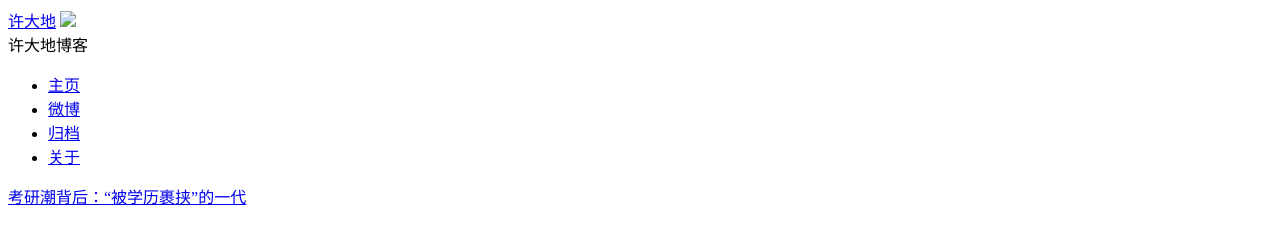
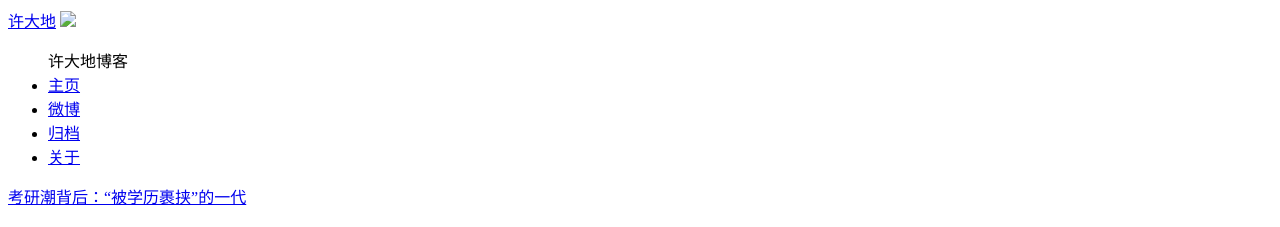
Before and after one commit to dadilab/Blog, a Jekyll site: the page built from pages/index.html, in a window 1280 px wide. Shown: the top 227 px of the page. Built offline with Jekyll 4.4.1, drawn with Linux system fonts in a browser that asks for light colours.

Commit message:
Update header.html

```diff
--- a/_includes/header.html
+++ b/_includes/header.html
@@ -9,8 +9,9 @@
         <a href="/blog/index.html"><span>{{ site.name }}</span></a>
         <a href="/blog/"><img src="{{ site.logo }}" /></a>
     </div>
-<span class="module-title">{{ page.title }}</span>
+
 <ul class="nav-tab-others">
+    <span class="module-title">{{ page.title }}</span>
     {% for nav in site.navs %}
     {% if nav.label != page.title %}
    <li><a href="{{ nav.href }}">{{ nav.label }}</a></li>
```
